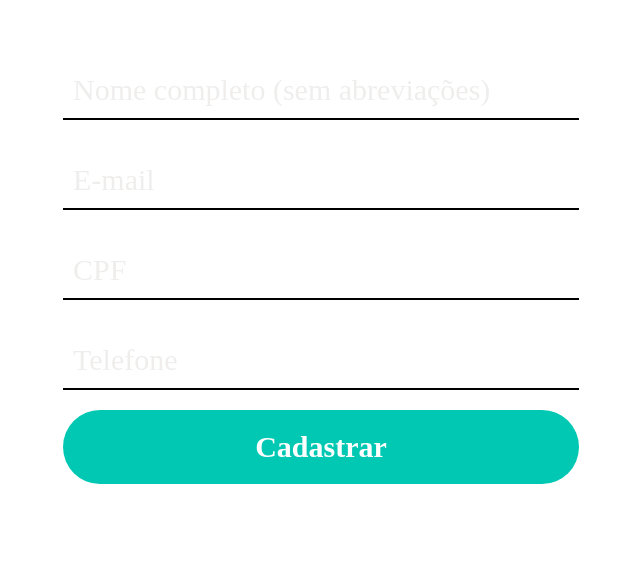
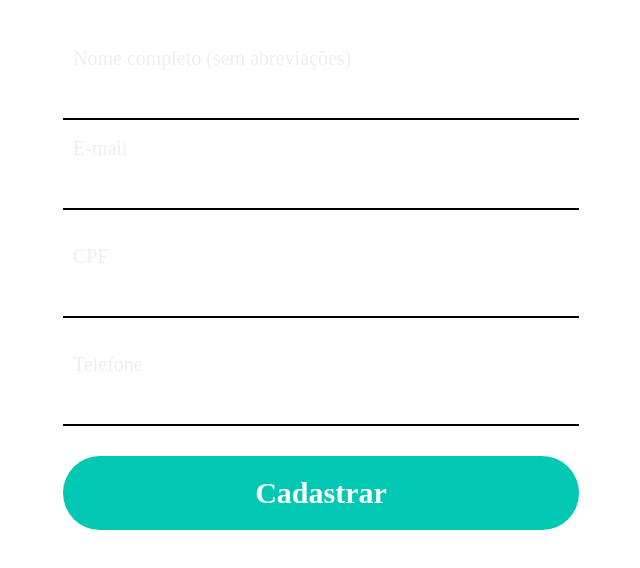
Before and after one commit to tuannyruiz/easynvest_form, a website: page index.html in a window 1280 px wide. Shown: the whole page, without its empty margins (319-959 px from the left). Drawn offline with Linux system fonts and the light colour scheme.

Commit message:
fix floating label

```diff
--- a/assets/css/sass/_form.scss
+++ b/assets/css/sass/_form.scss
@@ -23,13 +23,17 @@
     background: $blue;
     color: $white;
     cursor: pointer;
-    margin-top: $gutter-lg;
+    margin-top: $gutter-xl;
     width: 100%;
 
     &:hover {
       @include smooth-transition(background);
 
       background: rgba($blue, 0.7);
+    }
+
+    &:active {
+      transform: scale(0.98);
     }
   }
 }
@@ -39,6 +43,11 @@
   flex-flow: column-reverse;
   margin-top: $gutter-xl;
   position: relative;
+
+  &:nth-of-type(3),
+  &:nth-of-type(4) {
+    height: 78px;
+  }
 
   &__label {
     bottom: 13px;
@@ -55,13 +64,13 @@
     border: none;
     border-bottom: 2px solid black;
     height: 60px;
-    font-size: 30px;
+    font-size: 25px;
     padding: 0 10px;
     width: 100%;
     z-index: 2;
 
     &:focus {
-      @include smooth-transition(border-bottom);
+      @include smooth-transition(all);
 
       border-bottom: 2px solid $blue;
       outline: none;
@@ -72,5 +81,24 @@
         font-size: 20px;
       }
     }
+
+    &:not(:placeholder-shown) {
+      + label {
+        @include smooth-transition(all);
+
+        bottom: 50px;
+        font-size: 20px;
+      }
+    }
+  }
+
+  &__error {
+    color: $red;
+    margin-top: 5px;
+    padding-left: 10px;
+
+    &--hidden {
+      visibility: hidden;
+    }
   }
 }
--- a/assets/css/sass/_reset.scss
+++ b/assets/css/sass/_reset.scss
@@ -7,3 +7,19 @@
 	padding: 0;
 	vertical-align: baseline;
 }
+
+input::-webkit-input-placeholder {
+  opacity: 0;
+}
+
+input::-moz-placeholder {
+  opacity: 0;
+}
+
+input:-ms-input-placeholder {
+  opacity: 0;
+}
+
+input:-moz-placeholder {
+  opacity: 0;
+}
```
Also changed, not shown: assets/css/main.css.
